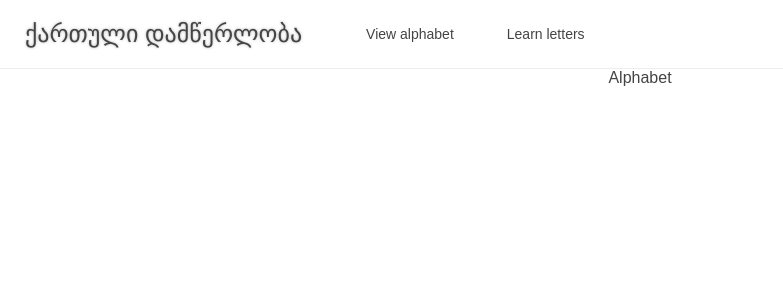
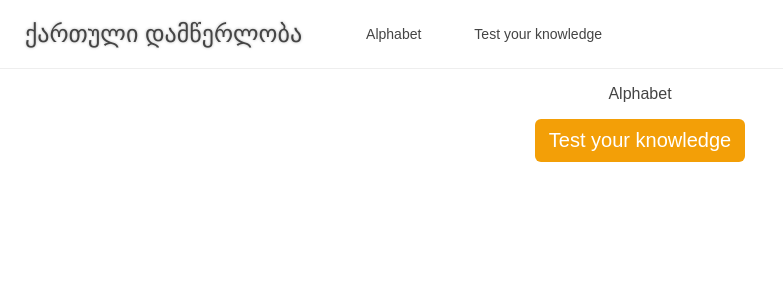
Before and after one commit to talkrz/georgian-alphabet, a React (Create React App) app: page / in a window 1280 px wide. Shown: the top 300 px of the page, without its empty margins (0-783 px from the left). Built offline with nearby package versions, Linux system fonts and the light colour scheme.

Commit message:
Add active link styling

```diff
--- a/src/components/Alphabet/Alphabet.js
+++ b/src/components/Alphabet/Alphabet.js
@@ -1,4 +1,5 @@
 import React, { Component } from 'react';
+import Button from './../Button/Button';
 import './Alphabet.css';
 
 class Alphabet extends Component {
@@ -6,7 +7,8 @@ class Alphabet extends Component {
   render() {
     return (
       <div className="Alphabet">
-        Alphabet
+        <p>Alphabet</p>
+        <Button text="Test your knowledge" onClick={() => {}}/>
       </div>
     );
   }
--- a/src/components/NavigationLink/NavigationLink.css
+++ b/src/components/NavigationLink/NavigationLink.css
@@ -10,7 +10,7 @@
   outline: none;
 }
 
-.NavigationLink:hover {
+.NavigationLink:hover, .NavigationLink-active {
   border-bottom: solid 4px #000;
   padding-top: 14px;
   padding-bottom: 10px;
@@ -23,3 +23,11 @@
 .NavigationLink-learn-letters:hover {
   border-bottom: solid 4px #F39F07;
 }
+
+.NavigationLink-alphabet-active {
+  border-bottom: solid 4px #02A2F2;
+}
+
+.NavigationLink-learn-letters-active {
+  border-bottom: solid 4px #F39F07;
+}
--- a/src/components/NavigationLink/NavigationLink.js
+++ b/src/components/NavigationLink/NavigationLink.js
@@ -4,7 +4,13 @@ import './NavigationLink.css';
 
 function NavigationLink({ to, text, type }) {
   const classes = `NavigationLink NavigationLink-${type}`;
-  return <Link to={to} className={classes}>{text}</Link>;
+  return <Link
+      to={to}
+      className={classes}
+      activeClassName={`NavigationLink-active NavigationLink-${type}-active`}
+    >
+      {text}
+    </Link>;
 }
 
 export default NavigationLink;
--- a/src/pages/App.js
+++ b/src/pages/App.js
@@ -1,7 +1,6 @@
 import React, { Component } from 'react';
 import NavigationLink from './../components/NavigationLink/NavigationLink';
 import './App.css';
-
 
 class App extends Component {
   render() {
@@ -11,11 +10,11 @@ class App extends Component {
           <h2>ქართული დამწერლობა</h2>
           <NavigationLink
             to="/alphabet"
-            text="View alphabet"
+            text="Alphabet"
             type="alphabet"/>
           <NavigationLink
             to="/learn-letters"
-            text="Learn letters"
+            text="Test your knowledge"
             type="learn-letters"/>
         </div>
         <div className="App-content">
```
